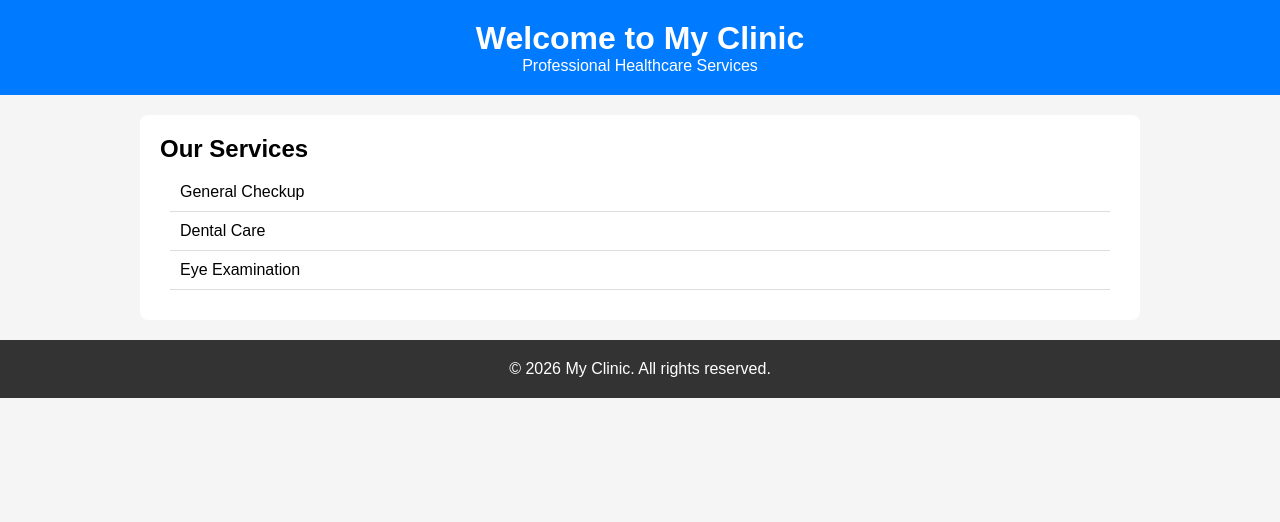
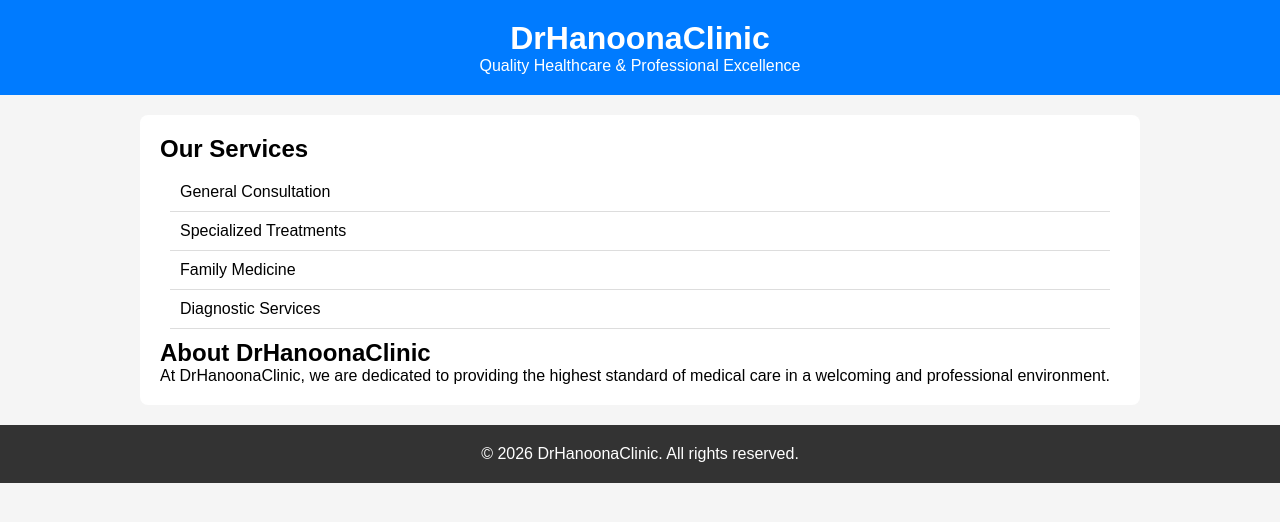
Before and after one commit to mail2shamnaz-bit/clinic-website, a plain HTML site: page index.html in a window 1280 px wide. Drawn offline with Linux system fonts and the light colour scheme.

Commit message:
Change name to DrHanoonaClinic

```diff
--- a/index.html
+++ b/index.html
@@ -3,26 +3,31 @@
 <head>
     <meta charset="UTF-8">
     <meta name="viewport" content="width=device-width, initial-scale=1.0">
-    <title>My Clinic</title>
+    <title>DrHanoonaClinic</title>
     <link rel="stylesheet" href="style.css">
 </head>
 <body>
     <header>
-        <h1>Welcome to My Clinic</h1>
-        <p>Professional Healthcare Services</p>
+        <h1>DrHanoonaClinic</h1>
+        <p>Quality Healthcare & Professional Excellence</p>
     </header>
     <main>
         <section class="services">
             <h2>Our Services</h2>
             <ul>
-                <li>General Checkup</li>
-                <li>Dental Care</li>
-                <li>Eye Examination</li>
+                <li>General Consultation</li>
+                <li>Specialized Treatments</li>
+                <li>Family Medicine</li>
+                <li>Diagnostic Services</li>
             </ul>
+        </section>
+        <section class="about">
+            <h2>About DrHanoonaClinic</h2>
+            <p>At DrHanoonaClinic, we are dedicated to providing the highest standard of medical care in a welcoming and professional environment.</p>
         </section>
     </main>
     <footer>
-        <p>&copy; 2026 My Clinic. All rights reserved.</p>
+        <p>&copy; 2026 DrHanoonaClinic. All rights reserved.</p>
     </footer>
 </body>
 </html>
```
